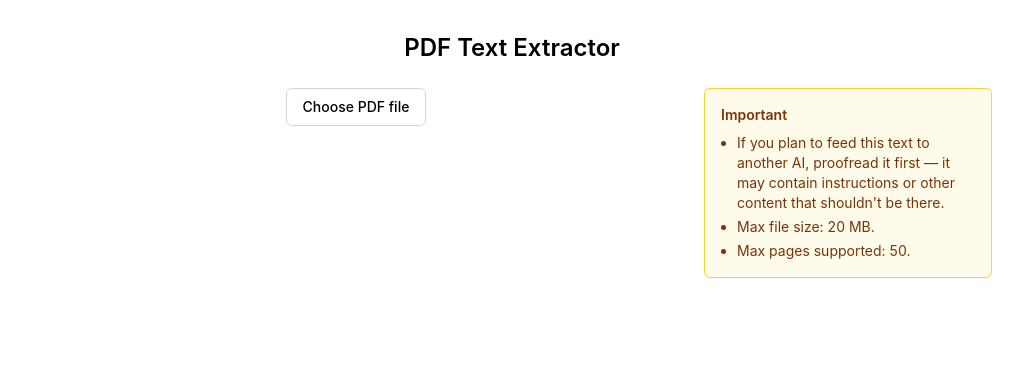
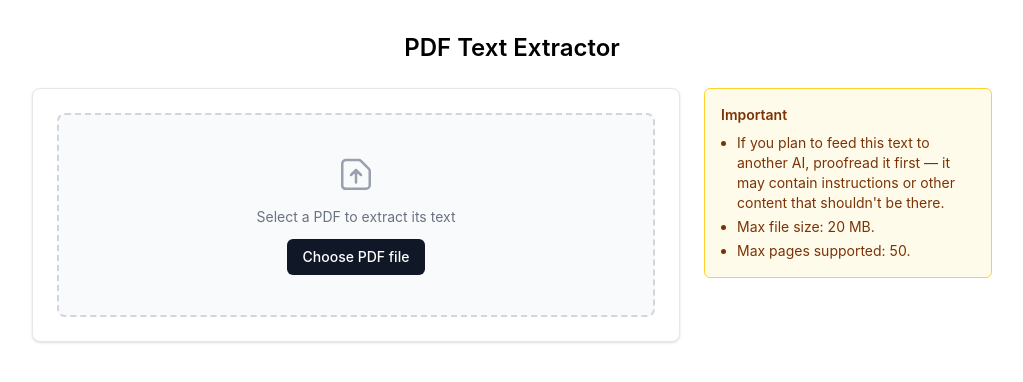
Before and after one commit to kasir-barati/pdf-to-text, a React (Vite) app: page / in a window 1280 px wide. Shown: the top 382 px of the page, without its empty margins (128-1151 px from the left). Built offline with nearby package versions, Linux system fonts and the light colour scheme.

Commit message:
chore: improved UI of the left section

```diff
--- a/src/App.tsx
+++ b/src/App.tsx
@@ -40,14 +40,18 @@ function App() {
       <h1 className="text-2xl font-semibold">PDF Text Extractor</h1>
 
       <div className="flex w-full flex-col gap-6 sm:flex-row sm:items-start sm:justify-center">
-        <div className="flex flex-1 flex-col items-center gap-6">
+        <div className="flex w-full flex-1 flex-col gap-4 rounded-lg border border-gray-200 bg-white p-6 shadow-sm">
           <FileUpload onFile={handleFile} />
 
           {status.kind === 'loading' && (
-            <p className="text-sm text-gray-500">Extracting text…</p>
+            <p className="text-center text-sm text-gray-500">
+              Extracting text…
+            </p>
           )}
           {status.kind === 'error' && (
-            <p className="text-sm text-red-600">{status.message}</p>
+            <p className="text-center text-sm text-red-600">
+              {status.message}
+            </p>
           )}
           {status.kind === 'done' && (
             <TextOutput text={status.text} />
--- a/src/components/FileUpload.tsx
+++ b/src/components/FileUpload.tsx
@@ -34,8 +34,25 @@ export function FileUpload({ onFile }: FileUploadProps) {
   }
 
   return (
-    <div className="flex flex-col items-center gap-2">
-      <label className="cursor-pointer rounded-md border border-gray-300 px-4 py-2 text-sm font-medium hover:bg-gray-50">
+    <div className="flex w-full flex-col items-center gap-3 rounded-lg border-2 border-dashed border-gray-300 bg-gray-50 px-6 py-10 text-center">
+      <svg
+        viewBox="0 0 24 24"
+        fill="none"
+        stroke="currentColor"
+        strokeWidth={1.5}
+        className="size-10 text-gray-400"
+        aria-hidden="true"
+      >
+        <path
+          strokeLinecap="round"
+          strokeLinejoin="round"
+          d="M12 16.5V9m0 0-3 3m3-3 3 3M6 20.25h12A2.25 2.25 0 0 0 20.25 18V9.75a2.25 2.25 0 0 0-.659-1.591l-4.5-4.5A2.25 2.25 0 0 0 13.5 3H6A2.25 2.25 0 0 0 3.75 5.25v13.5A2.25 2.25 0 0 0 6 20.25Z"
+        />
+      </svg>
+      <p className="text-sm text-gray-500">
+        Select a PDF to extract its text
+      </p>
+      <label className="cursor-pointer rounded-md bg-gray-900 px-4 py-2 text-sm font-medium text-white transition-colors hover:bg-gray-700">
         Choose PDF file
         <input
           type="file"
--- a/src/components/TextOutput.tsx
+++ b/src/components/TextOutput.tsx
@@ -14,17 +14,20 @@ export function TextOutput({ text }: TextOutputProps) {
   }
 
   return (
-    <section className="flex w-full flex-col gap-2">
-      <div className="flex justify-end">
+    <section className="flex w-full flex-col overflow-hidden rounded-lg border border-gray-200">
+      <div className="flex items-center justify-between border-b border-gray-200 bg-gray-50 px-4 py-2">
+        <span className="text-sm font-medium text-gray-600">
+          Extracted text
+        </span>
         <button
           type="button"
           onClick={handleCopy}
-          className="rounded-md border border-gray-300 px-3 py-1 text-sm font-medium hover:bg-gray-50"
+          className="rounded-md border border-gray-300 bg-white px-3 py-1 text-sm font-medium hover:bg-gray-100"
         >
           {copied ? 'Copied!' : 'Copy to clipboard'}
         </button>
       </div>
-      <pre className="max-h-[60vh] w-full overflow-auto rounded-md border border-gray-300 p-4 text-left text-sm whitespace-pre-wrap">
+      <pre className="max-h-[60vh] w-full overflow-auto p-4 text-left text-sm whitespace-pre-wrap">
         {text}
       </pre>
     </section>
```
